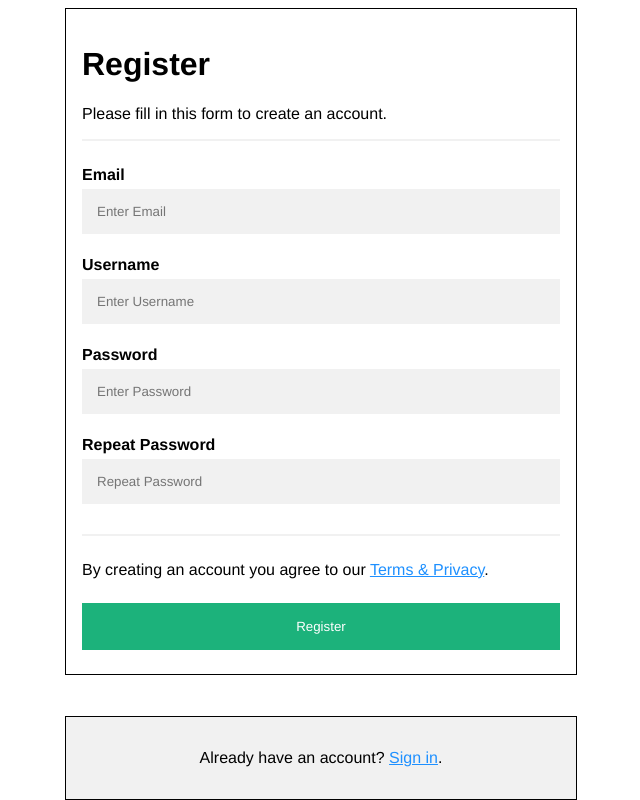
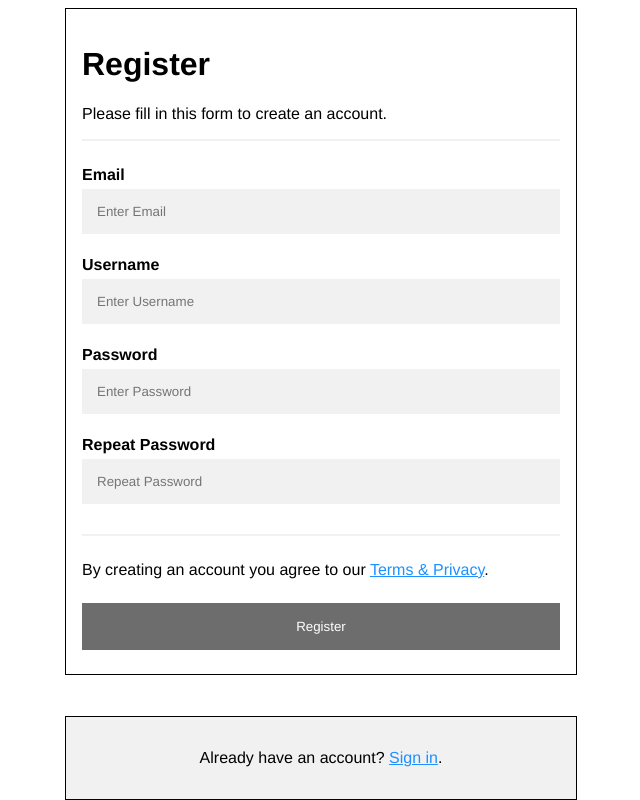
Before and after one commit to miroVuckovic/licCheck_php, a PHP site: page /app/views/register.html in a window 1280 px wide. Shown: the whole page, without its empty margins (319-959 px from the left). Run offline with PHP 8.4, Linux system fonts and the light colour scheme.

Commit message:
login redirects

```diff
--- a/app/views/register.html
+++ b/app/views/register.html
@@ -42,6 +42,6 @@
     </div>
 
     <div class="container signin">
-      <p>Already have an account? <a href="../../index.php">Sign in</a>.</p>
+      <p>Already have an account? <a href="login.html">Sign in</a>.</p>
     </div>
   </form>
--- a/public/css/login.css
+++ b/public/css/login.css
@@ -19,7 +19,7 @@ input[type=text], input[type=password] {
 
 /* Postavite stil za sve gumbe */
 button {
-  background-color: #04AA6D;
+  background-color: #5E5E5E;
   color: white;
   padding: 14px 20px;
   margin: 8px 0;
--- a/public/css/register.css
+++ b/public/css/register.css
@@ -37,7 +37,7 @@ hr {
 
 /* Set a style for the submit/register button */
 .registerbtn {
-  background-color: #04AA6D;
+  background-color: #5E5E5E;
   color: white;
   padding: 16px 20px;
   margin: 8px 0;
```
